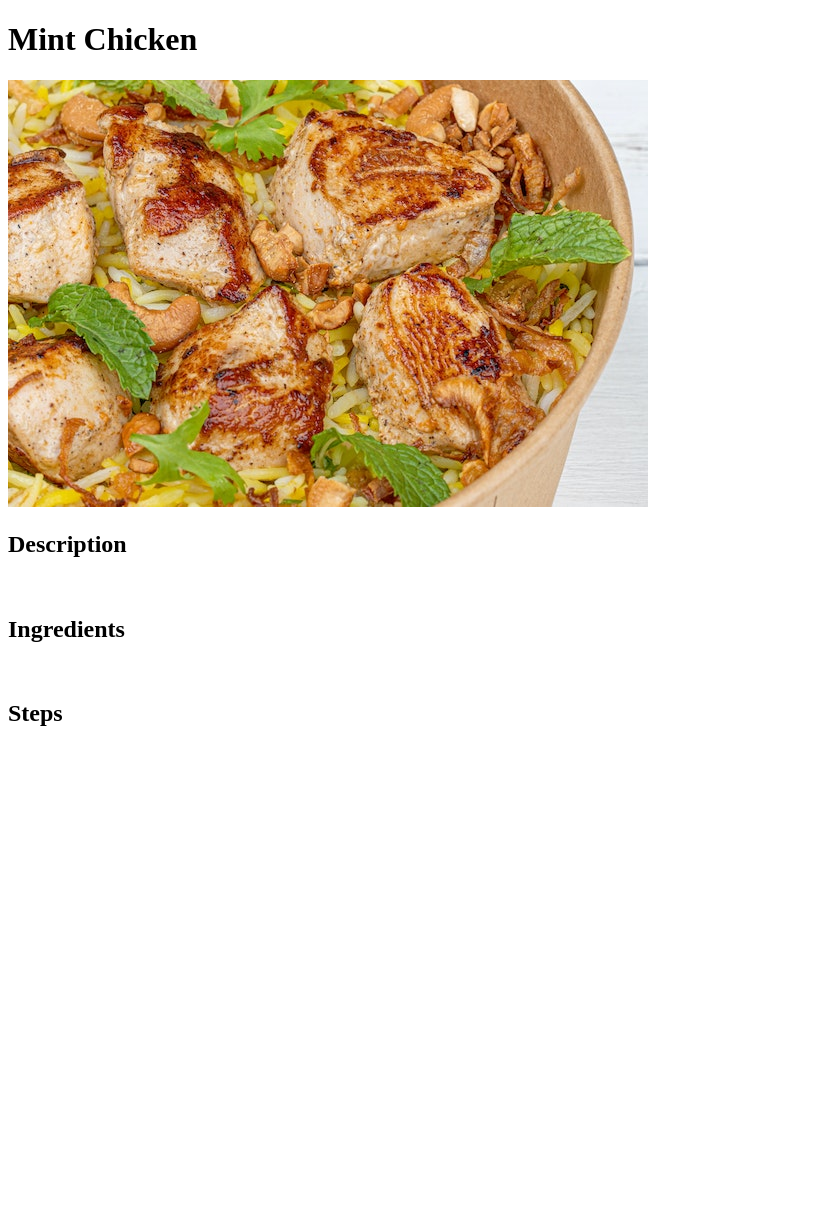
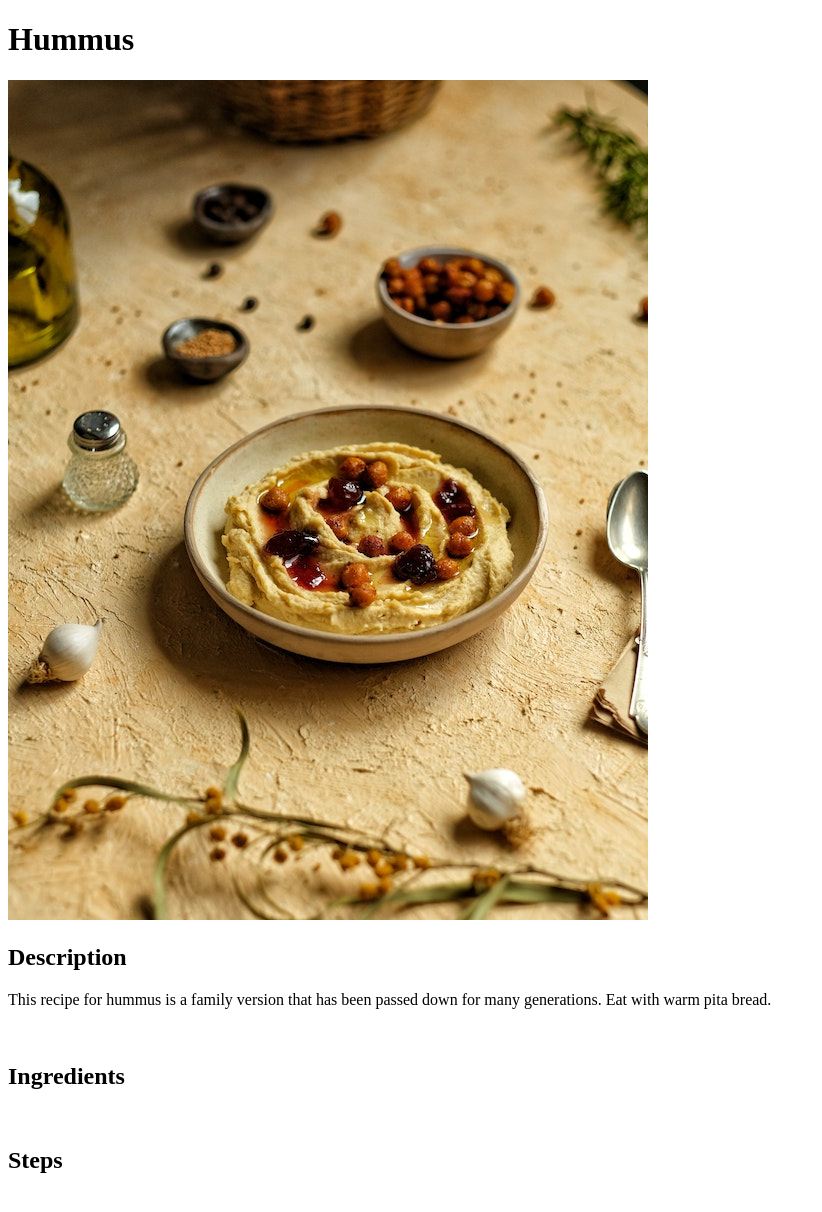
Before and after one commit to Jason757/odin-recipes, a plain HTML site: page recipes/hummus.html in a window 1280 px wide. Shown: the whole page, without its empty margins (0-822 px from the left). Before the commit the page ends 800 px from the top, so only its background shows below. Drawn offline with Linux system fonts and the light colour scheme.

Commit message:
Add description of the recipe and updated title

```diff
--- a/recipes/hummus.html
+++ b/recipes/hummus.html
@@ -3,15 +3,15 @@
 <head>
     <meta charset="UTF-8">
     <meta name="viewport" content="width=device-width, initial-scale=1.0">
-    <title>Mint Chicken</title>
+    <title>Hummus</title>
 </head>
 <body>
-    <h1>Mint Chicken</h1>
-    <img src="../images/mint-chicken.jpg" alt="Mint Chicken">
+    <h1>Hummus</h1>
+    <img src="../images/hummus.jpg" alt="Hummus">
     <br>
     <h2>Description</h2>
     <p>
-
+        This recipe for hummus is a family version that has been passed down for many generations. Eat with warm pita bread.
     </p>
     <br>
     <h2>Ingredients</h2>
```
